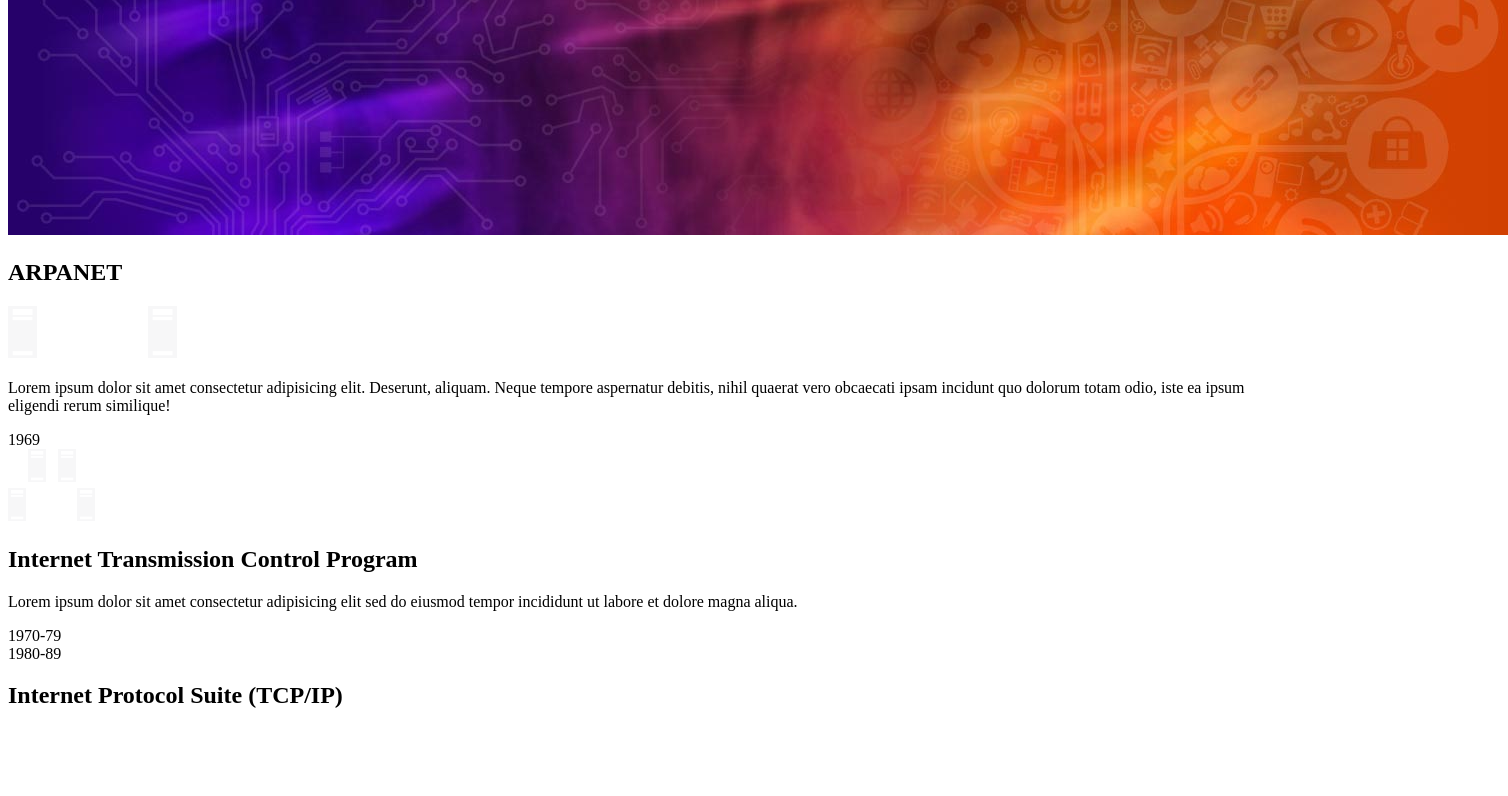
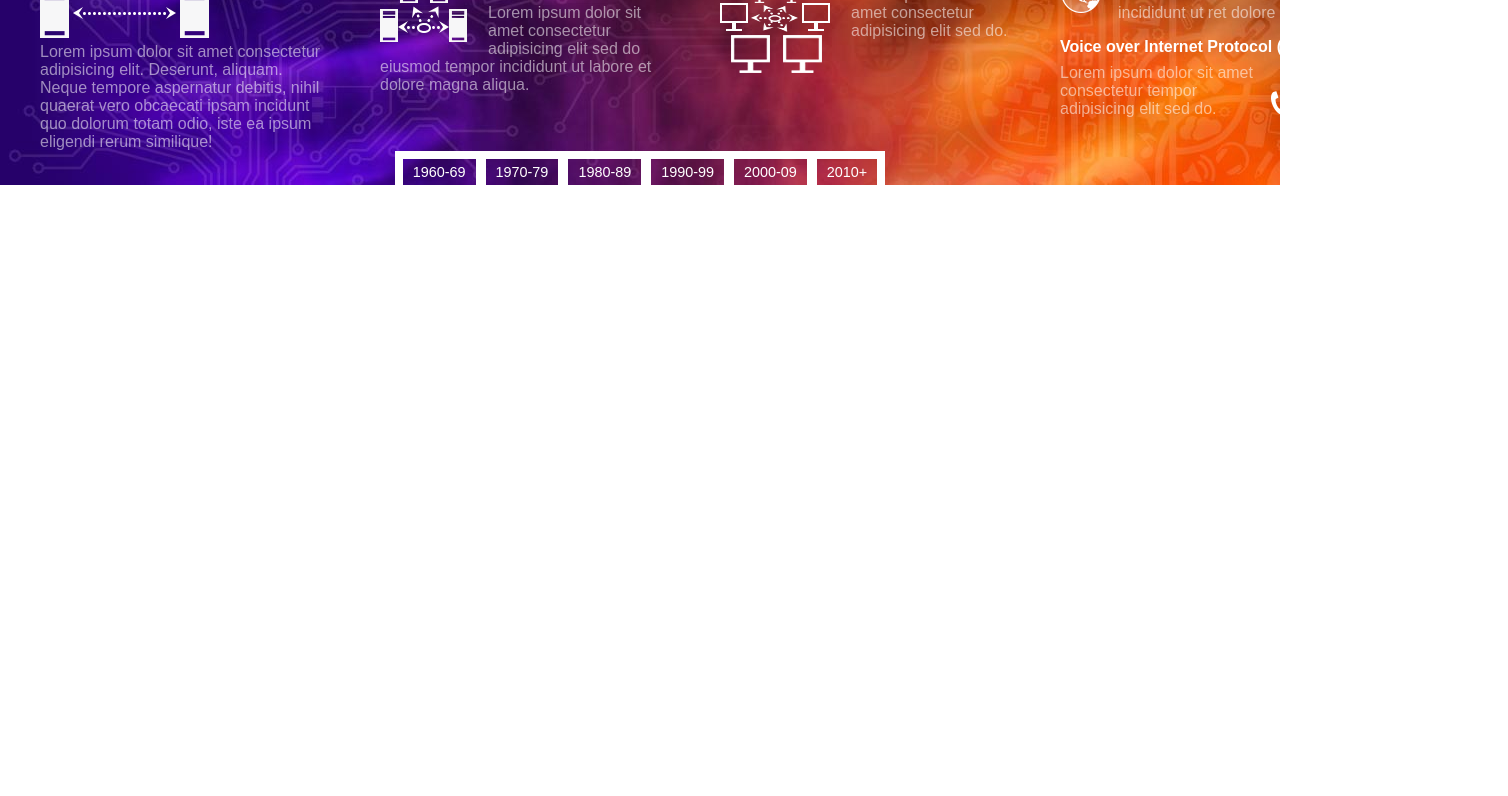
Before and after one commit to AlexCsanyi/Timeline, a plain HTML site: page 1 - Starter files/index.html in a window 1280 px wide. Shown: the part 145-941 px from the top of the page, 1508 px wide, since content can reach past the window. After the commit the page ends 800 px from the top, so only its background shows below. Drawn offline with Linux system fonts and the light colour scheme.

Commit message:
added in jQuery and finished css for larger screen sizes

```diff
--- a/1 - Starter files/includes/timeline.css
+++ b/1 - Starter files/includes/timeline.css
@@ -1 +1,170 @@
 /*  CSS Document                             */
+body {
+  margin: 0;
+  padding: 0;
+  font-size: 16px;
+  font-family: Arial, Helvetica, sans-serif;
+}
+
+.timeline {
+  position: relative;
+  margin: 30px 0px 20px 0px;
+}
+
+.timeline h1 {
+  position: absolute;
+  top: 10px;
+  left: 0px;
+  text-align: center;
+  width: 100%;
+  margin: 0px;
+  border-bottom: 1px solid rgba(255, 255, 255, 0.2);
+  font-size: 1.2em;
+  z-index: 1;
+  text-transform: uppercase;
+  color: #ffffff;
+  padding-bottom: 10px;
+  letter-spacing: 2px;
+}
+
+.timeline .panel_container {
+  overflow: hidden;
+  position: relative;
+  margin: 10px 0px 0px 0px;
+  width: 100%;
+  height: 300px;
+  /* Permalink - use to edit and share this gradient: http://colorzilla.com/gradient-editor/#26016a+48,d14001+48 */
+  background: #26016a; /* Old browsers */
+  background: -moz-linear-gradient(
+    left,
+    #26016a 48%,
+    #d14001 48%
+  ); /* FF3.6-15 */
+  background: -webkit-linear-gradient(
+    left,
+    #26016a 48%,
+    #d14001 48%
+  ); /* Chrome10-25,Safari5.1-6 */
+  background: linear-gradient(
+    to right,
+    #26016a 48%,
+    #d14001 48%
+  ); /* W3C, IE10+, FF16+, Chrome26+, Opera12+, Safari7+ */
+  filter: progid:DXImageTransform.Microsoft.gradient( startColorstr='#26016a', endColorstr='#d14001',GradientType=1 ); /* IE6-9 */
+}
+
+.timeline .background_slider {
+  position: absolute;
+  width: inherit;
+  height: inherit;
+}
+
+.timeline .background_slider img {
+  position: absolute;
+  top: 0px;
+  left: 0px;
+}
+
+.timeline .panel_slider {
+  width: 100%;
+  position: absolute;
+}
+
+.timeline .panel {
+  width: 340px;
+  position: absolute;
+}
+
+.timeline .panel_content {
+  padding: 75px 10px 0px 40px;
+  position: relative;
+}
+
+.timeline .panel_content h2 {
+  font-size: 1em;
+  color: #ffffff;
+  margin: 0px 0px 8px 0px;
+}
+
+.timeline .panel_content p {
+  margin: 0px 0px 1em 0px;
+  position: relative;
+  color: rgba(255, 255, 255, 0.55);
+}
+
+.timeline .panel_content .label {
+  position: absolute;
+  top: 12px;
+  right: 0px;
+  font-size: 4em;
+  color: rgba(255, 255, 255, 0.2);
+  text-align: right;
+  font-family: Georgia, "Times New Roman", Times, serif;
+}
+
+.timeline nav {
+  position: absolute;
+  bottom: 0px;
+  left: 0px;
+  text-align: center;
+  width: inherit;
+}
+
+.timeline nav a {
+  color: #ffffff;
+  font-size: 0.9em;
+  display: inline-block;
+  padding: 5px 10px;
+  border-color: #ffffff;
+  border-style: solid;
+  border-left-width: 5px;
+  border-right-width: 5px;
+  border-bottom-width: 0px;
+  border-top-width: 8px;
+  text-decoration: none;
+}
+
+.timeline nav a:first-child {
+  border-left-width: 8px;
+}
+
+.timeline nav a:last-child {
+  border-right-width: 8px;
+}
+
+.timeline nav a.selected {
+  background-color: rgba(255, 255, 255, 0.55);
+}
+
+.timeline .panel img.arpnet {
+  margin: 0px 0px 10px 0px;
+}
+
+.timeline .panel img.tcp {
+  float: left;
+  margin: 10px 20px 0px 0px;
+}
+
+.timeline .panel img.tcp_ip {
+  float: left;
+  margin-right: 20px;
+}
+
+.timeline .panel img.www {
+  float: left;
+  margin: 10px 15px 0px 0px;
+}
+
+.timeline .panel img.voip {
+  float: right;
+  margin: 10px 0px 0px 10px;
+}
+
+.timeline .panel img.telecommunications_usage {
+  float: right;
+  margin: 10px 30px 0px 10px;
+}
+
+.clear_both {
+  clear: both;
+}
--- a/1 - Starter files/includes/timeline.js
+++ b/1 - Starter files/includes/timeline.js
@@ -1 +1,57 @@
 /*  JavaScript Document                      */
+var timelineWidth = 0;
+var panelWidth = 0;
+var firstRun = true;
+var totalPanels = 0;
+var currentPanel = 0;
+
+$(document).ready(function() {
+  panelWidth = $(".timeline .panel").width();
+  timelineWidth = $(".timeline").width();
+  totalPanels = $(".timeline .panel").length;
+  adjustLayout();
+});
+
+function adjustLayout() {
+  $(".timeline .panel").each(function(index) {
+    var newX = panelWidth * index;
+    $(this).css("left", newX + "px");
+
+    var newLabel = $(this)
+      .find(".label")
+      .html();
+    $(".timeline nav").append('<a href="#">' + newLabel + "</a>");
+  });
+
+  currentPanel = $(".timeline nav a:last-child()").index();
+
+  activateNavigation();
+}
+
+function activateNavigation() {
+  $(".timeline nav a").on("click", function() {
+    currentPanel = $(this).index();
+
+    $(".timeline nav a").removeClass("selected");
+    $(this).addClass("selected");
+
+    var timelineOffset = (timelineWidth - panelWidth) * 0.5;
+    var newPosition = currentPanel * panelWidth * -1 + timelineOffset;
+
+    $(".panel_slider").animate({ left: newPosition + "px" }, 1000);
+
+    var backgroundWidth = $(".timeline .background_slider img").width();
+    var moveAmount = (backgroundWidth - timelineWidth) / totalPanels;
+    if (currentPanel != 0) {
+      var multiplier = currentPanel + 1;
+    } else {
+      var multiplier = 0;
+    }
+
+    var newBackgroundPosition = moveAmount * multiplier * -1;
+    $(".background_slider img.background").animate(
+      { left: newBackgroundPosition + "px" },
+      1000
+    );
+  });
+}
--- a/1 - Starter files/index.html
+++ b/1 - Starter files/index.html
@@ -43,7 +43,7 @@
                 quaerat vero obcaecati ipsam incidunt quo dolorum totam odio,
                 iste ea ipsum eligendi rerum similique!
               </p>
-              <div class="label">1969</div>
+              <div class="label">1960-69</div>
               <div class="clear-both"></div>
             </div>
           </div>
```
